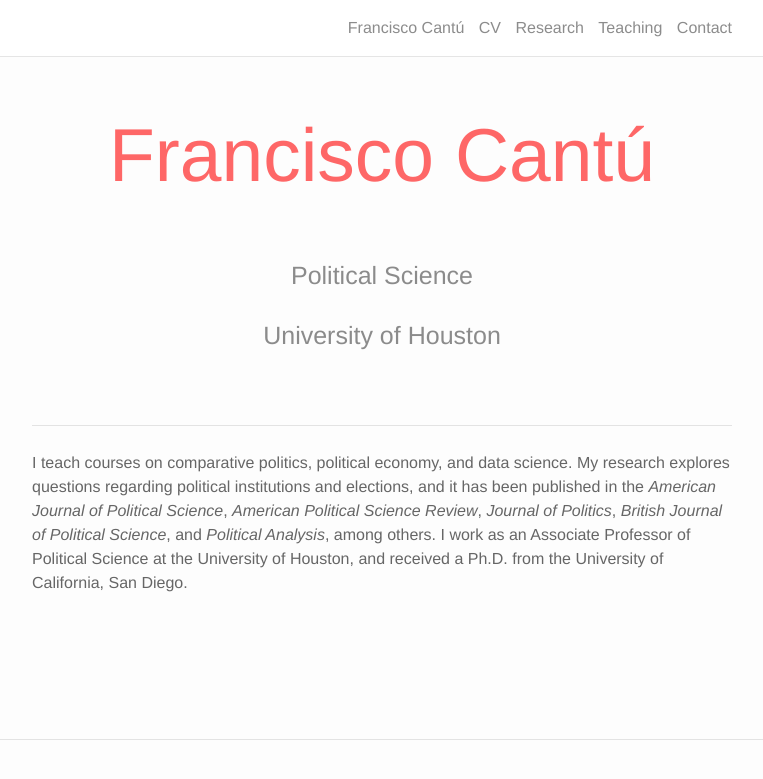
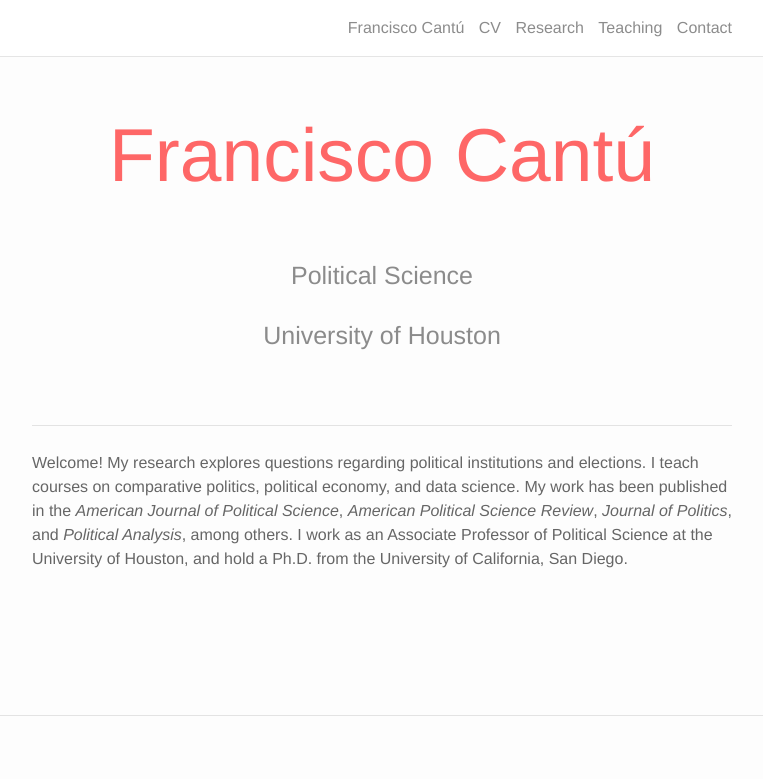
Before and after one commit to franciscocantu/franciscocantu.github.io, a Jekyll site: the page built from index.html, in a window 1280 px wide. Shown: the top 779 px of the page, without its empty margins (258-1021 px from the left). Built offline with Jekyll 4.4.1, drawn with Linux system fonts in a browser that asks for light colours; nearby versions of some CDN libraries.

Commit message:
Update index.html

```diff
--- a/index.html
+++ b/index.html
@@ -14,5 +14,5 @@ order: 1
  </div>
  <hr>
  <br>
-<p> I teach courses on comparative politics, political economy, and data science. My research explores questions regarding political institutions and elections, and it has been published in the <i>American Journal of Political Science</i>, <i>American Political Science Review</i>, <i>Journal of Politics</i>,
-	<i>British Journal of Political Science</i>, and <i>Political Analysis</i>, among others. I work as an Associate Professor of Political Science at the University of Houston, and received a Ph.D. from the University of California, San Diego.</p>
+<p> Welcome! My research explores questions regarding political institutions and elections. I teach courses on comparative politics, political economy, and data science. My work has been published in the <i>American Journal of Political Science</i>, <i>American Political Science Review</i>, <i>Journal of Politics</i>, and <i>Political Analysis</i>, among others.
+	I work as an Associate Professor of Political Science at the University of Houston, and hold a Ph.D. from the University of California, San Diego.</p>
```
